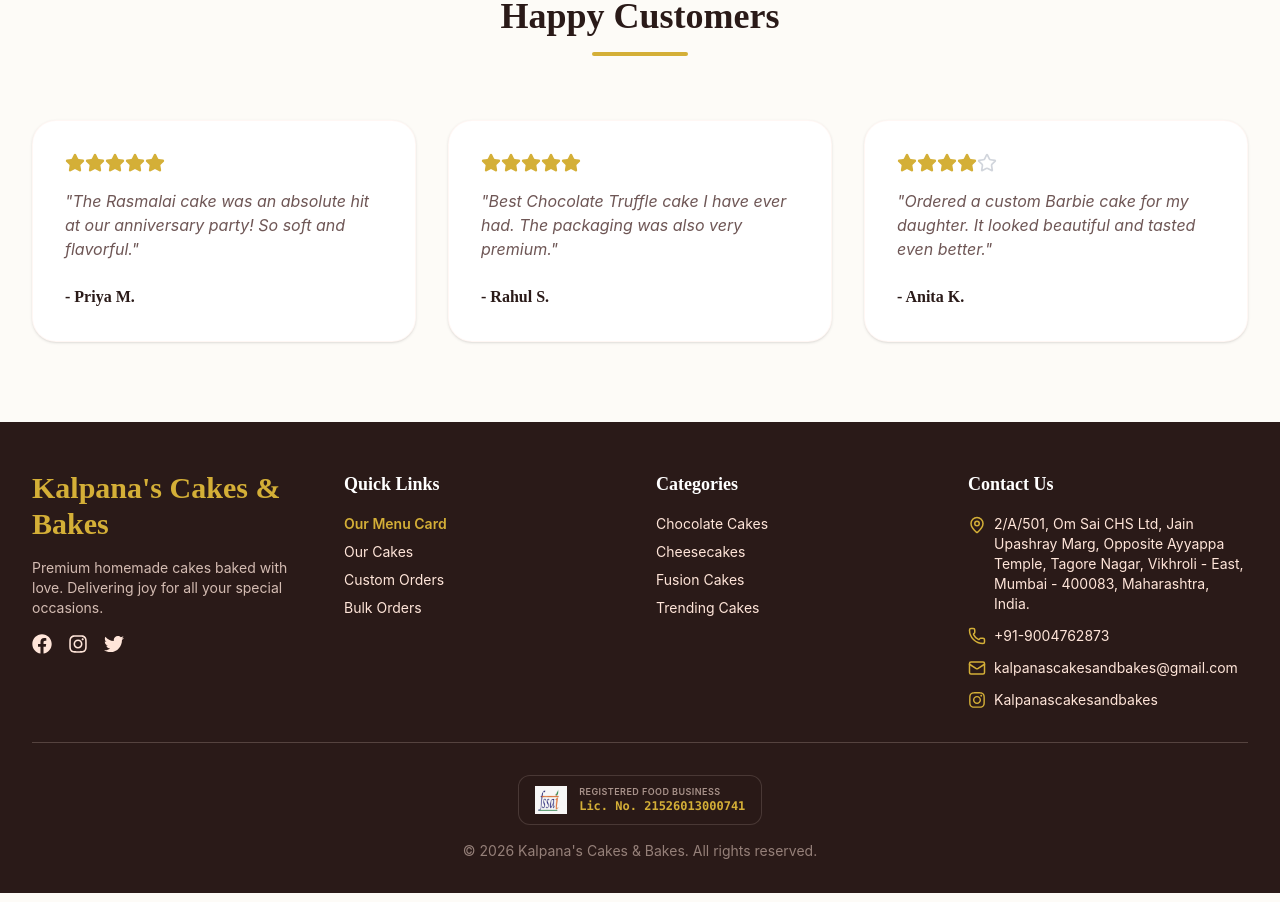
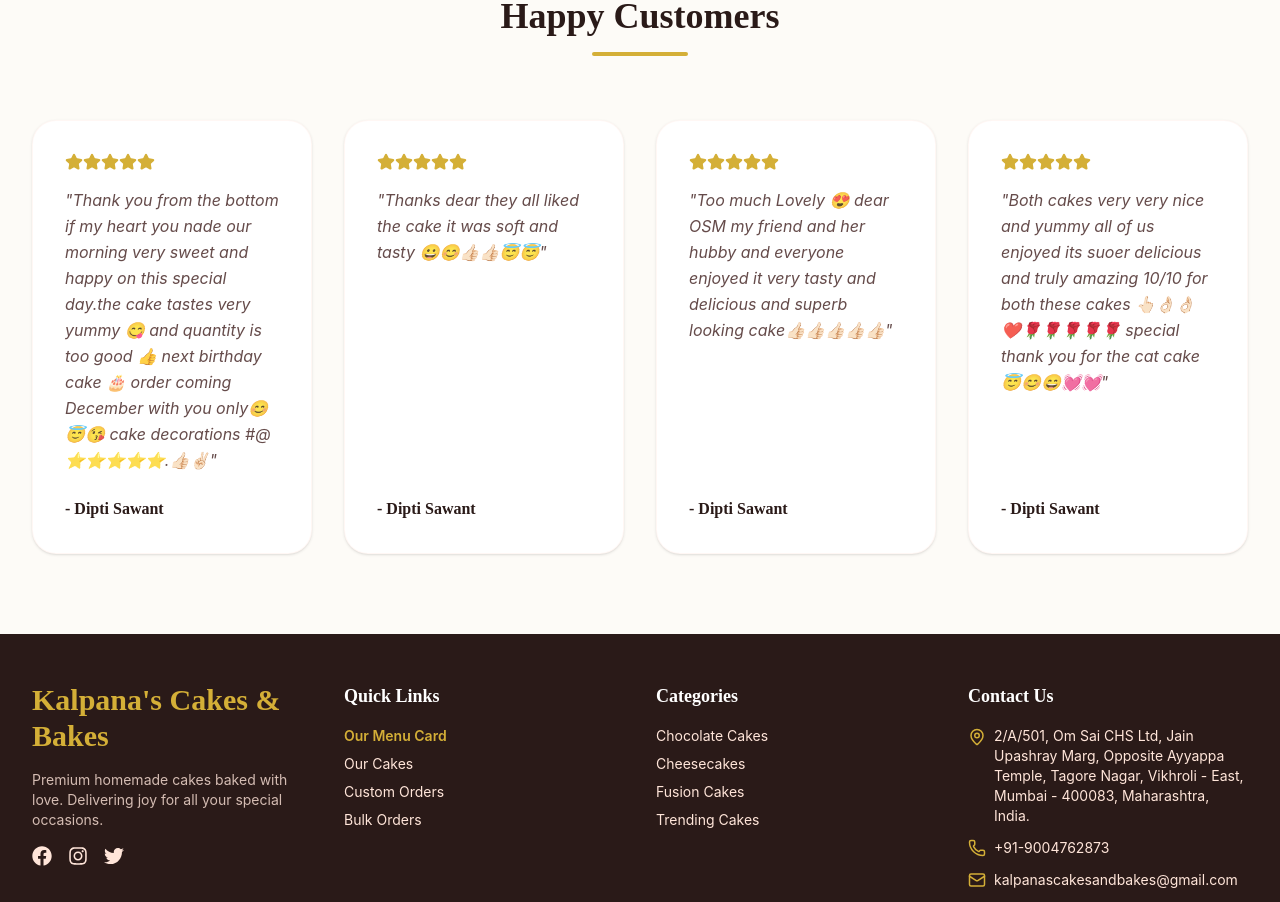
Before and after one commit to kalpanascakesandbakes-tech/kalpanascakesandbakes, a React (Vite) app: page / in a window 1280 px wide. Shown: the part 4760-5662 px from the top of the page. Built offline with nearby package versions, Linux system fonts and the light colour scheme; no server answers.

Commit message:
Add customer reviews from Dipti Sawant to Home page

```diff
--- a/src/pages/Home.jsx
+++ b/src/pages/Home.jsx
@@ -408,27 +408,46 @@ const Home = () => {
             <div className="w-24 h-1 bg-bakery-gold mx-auto rounded-full"></div>
           </motion.div>
 
-          <div className="grid grid-cols-1 md:grid-cols-3 gap-8">
+          <div className="grid grid-cols-1 md:grid-cols-2 lg:grid-cols-4 gap-8">
             {[
-              { name: 'Priya M.', review: 'The Rasmalai cake was an absolute hit at our anniversary party! So soft and flavorful.', rating: 5 },
-              { name: 'Rahul S.', review: 'Best Chocolate Truffle cake I have ever had. The packaging was also very premium.', rating: 5 },
-              { name: 'Anita K.', review: 'Ordered a custom Barbie cake for my daughter. It looked beautiful and tasted even better.', rating: 4 }
+              {
+                name: 'Dipti Sawant',
+                review: 'Thank you from the bottom if my heart you nade our morning very sweet and happy on this special day.the cake tastes very yummy 😋 and quantity is too good 👍 next birthday cake 🎂 order coming December with you only😊😇😘 cake decorations #@ ⭐⭐⭐⭐⭐.👍🏻✌🏻',
+                rating: 5
+              },
+              {
+                name: 'Dipti Sawant',
+                review: 'Thanks dear they all liked the cake it was soft and tasty 😀😊👍🏻👍🏻😇😇',
+                rating: 5
+              },
+              {
+                name: 'Dipti Sawant',
+                review: 'Too much Lovely 😍 dear OSM my friend and her hubby and everyone enjoyed it very tasty and delicious and superb looking cake👍🏻👍🏻👍🏻👍🏻👍🏻',
+                rating: 5
+              },
+              {
+                name: 'Dipti Sawant',
+                review: 'Both cakes very very nice and yummy all of us enjoyed its suoer delicious and truly amazing 10/10 for both these cakes 👆🏻👌🏻👌🏻❤️🌹🌹🌹🌹🌹 special thank you for the cat cake😇😊😄💓💓',
+                rating: 5
+              }
             ].map((test, idx) => (
               <motion.div
                 key={idx}
                 initial={{ opacity: 0, y: 20 }}
                 whileInView={{ opacity: 1, y: 0 }}
                 viewport={{ once: true }}
-                transition={{ delay: idx * 0.2 }}
-                className="bg-white p-8 rounded-3xl shadow-sm border border-bakery-peach/30 relative"
+                transition={{ delay: idx * 0.15 }}
+                className="bg-white p-8 rounded-3xl shadow-sm border border-bakery-peach/30 relative flex flex-col justify-between"
               >
-                <div className="text-bakery-gold mb-4 flex">
-                  {[...Array(5)].map((_, i) => (
-                    <Star key={i} size={20} className={i < test.rating ? 'fill-current' : 'text-gray-300'} />
-                  ))}
+                <div>
+                  <div className="text-bakery-gold mb-4 flex">
+                    {[...Array(5)].map((_, i) => (
+                      <Star key={i} size={18} className={i < test.rating ? 'fill-current' : 'text-gray-300'} />
+                    ))}
+                  </div>
+                  <p className="text-bakery-brown/85 mb-6 italic leading-relaxed text-sm sm:text-base">"{test.review}"</p>
                 </div>
-                <p className="text-bakery-brown/80 mb-6 italic">"{test.review}"</p>
-                <h4 className="font-bold text-bakery-darkBrown">- {test.name}</h4>
+                <h4 className="font-bold text-bakery-darkBrown text-sm sm:text-base">- {test.name}</h4>
               </motion.div>
             ))}
           </div>
```
